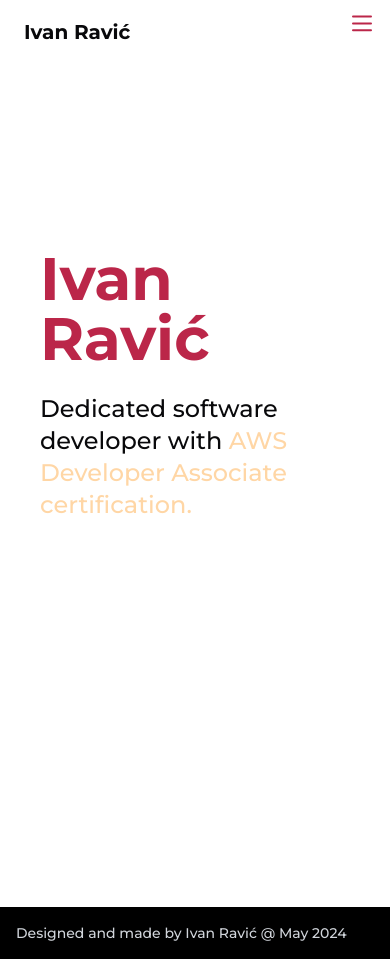
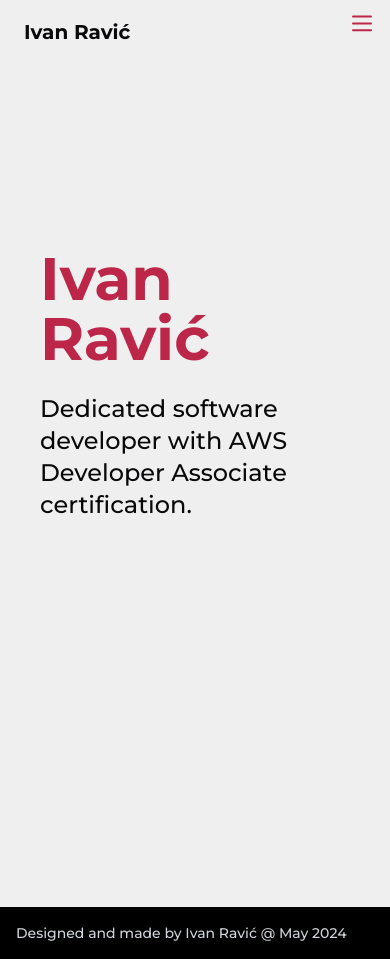
Before and after one commit to IvanRavic88/portfolio_nextjs_docker, a Next.js app: page / in a window 390 px wide. Built offline with nearby package versions, Linux system fonts and the light colour scheme.

Commit message:
Fix theme-related bugs and improve mobile header layout

```diff
--- a/src/app/globals.css
+++ b/src/app/globals.css
@@ -4,7 +4,7 @@
 
 @layer base {
   :root {
-    --background: 0 0% 100%;
+    --background: 239 1% 93.7%;
     --foreground: 240 10% 3.9%;
 
     --card: 0 0% 100%;
@@ -36,7 +36,7 @@
   }
 
   .dark {
-    --background: 180 15% 7.84%;
+    --background: 180 8% 7%;
     --foreground: 0 0% 98%;
 
     --card: 240 10% 3.9%;
--- a/src/app/layout.tsx
+++ b/src/app/layout.tsx
@@ -5,6 +5,7 @@ import { Providers } from "@/app/providers";
 import HeaderMobile from "../components/header-mobile";
 import Header from "@/components/Header";
 import Footer from "@/components/Footer";
+import ThemeSwitch from "@/components/ThemeSwitch";
 
 const montserrat_display = Montserrat({
   subsets: ["latin-ext"],
@@ -30,6 +31,7 @@ export default function RootLayout({
         <Providers>
           <Header />
           <HeaderMobile />
+
           {children}
           <Footer />
         </Providers>
--- a/src/app/page.tsx
+++ b/src/app/page.tsx
@@ -19,9 +19,7 @@ export default function Home() {
 
             <p className="text-2xl text-left max-w-xl">
               Dedicated software developer with{" "}
-              <span className="text-custom-yellow">
-                AWS Developer Associate certification.
-              </span>
+              <span className="">AWS Developer Associate certification.</span>
             </p>
           </motion.div>
         </section>
--- a/src/components/ThemeSwitch.tsx
+++ b/src/components/ThemeSwitch.tsx
@@ -1,3 +1,4 @@
+"use client";
 import { useState, useEffect } from "react";
 import { useTheme } from "next-themes";
 import { FiSun, FiMoon } from "react-icons/fi";
--- a/src/components/header-mobile.tsx
+++ b/src/components/header-mobile.tsx
@@ -1,6 +1,6 @@
 "use client";
 
-import React, { ReactNode, useEffect, useRef, useState } from "react";
+import React, { ReactNode, use, useEffect, useRef, useState } from "react";
 
 import Link from "next/link";
 import { usePathname } from "next/navigation";
@@ -9,8 +9,12 @@ import { SIDE_NAV_ITEMS } from "@/constants";
 import { SideNavItem } from "@/types";
 import { Icon } from "@iconify/react";
 import { motion, useCycle } from "framer-motion";
+import { useTheme } from "next-themes";
+import { set } from "react-hook-form";
+import ThemeSwitch from "./ThemeSwitch";
 
 type MenuItemWithSubMenuProps = {
+  icon?: JSX.Element;
   item: SideNavItem;
   toggleOpen: () => void;
 };
@@ -39,24 +43,39 @@ const HeaderMobile = () => {
   const containerRef = useRef(null);
   const { height } = useDimensions(containerRef);
   const [isOpen, toggleOpen] = useCycle(false, true);
+  const { theme } = useTheme();
+  const [mounted, setMounted] = useState(false);
+  useEffect(() => {
+    setMounted(true);
+  }, []);
+
+  const initialThemeClass = "bg-custom-dark";
+  const themeClass = theme === "dark" ? "bg-custom-light" : "bg-custom-dark";
+  const textThemeClass = mounted
+    ? theme === "dark"
+      ? "text-custom-dark"
+      : "text-custom-light"
+    : "text-custom-dark";
 
   return (
     <motion.nav
       initial={false}
       animate={isOpen ? "open" : "closed"}
       custom={height}
-      className={`fixed inset-0 z-50 w-full md:hidden ${
+      className={`fixed inset-0 z-50 w-full md:hidden  ${
         isOpen ? "" : "pointer-events-none"
       }`}
       ref={containerRef}
     >
       <motion.div
-        className="absolute inset-0 right-0 w-full bg-white"
+        className={`absolute inset-0 right-0 w-full ${
+          mounted ? themeClass : initialThemeClass
+        }`}
         variants={sidebar}
       />
       <motion.ul
         variants={variants}
-        className="absolute grid w-full gap-3 px-10 py-16 max-h-screen overflow-y-auto"
+        className={`absolute grid w-full gap-3 px-10 py-16 max-h-screen overflow-y-auto ${textThemeClass}`}
       >
         {SIDE_NAV_ITEMS.map((item, idx) => {
           const isLastItem = idx === SIDE_NAV_ITEMS.length - 1; // Check if it's the last item
@@ -64,9 +83,13 @@ const HeaderMobile = () => {
           return (
             <div key={idx}>
               {item.submenu ? (
-                <MenuItemWithSubMenu item={item} toggleOpen={toggleOpen} />
+                <MenuItemWithSubMenu
+                  icon={item.icon}
+                  item={item}
+                  toggleOpen={toggleOpen}
+                />
               ) : (
-                <MenuItem>
+                <MenuItem icon={item.icon}>
                   <Link
                     href={item.path}
                     onClick={() => toggleOpen()}
@@ -86,6 +109,9 @@ const HeaderMobile = () => {
             </div>
           );
         })}
+        <MenuItem className="mt-9 flex justify-end">
+          <ThemeSwitch />
+        </MenuItem>
       </motion.ul>
       <MenuToggle toggle={toggleOpen} />
     </motion.nav>
@@ -135,20 +161,24 @@ const Path = (props: any) => (
 );
 
 const MenuItem = ({
+  icon,
   className,
   children,
 }: {
   className?: string;
   children?: ReactNode;
+  icon?: JSX.Element;
 }) => {
   return (
     <motion.li variants={MenuItemVariants} className={className}>
+      {icon}
       {children}
     </motion.li>
   );
 };
 
 const MenuItemWithSubMenu: React.FC<MenuItemWithSubMenuProps> = ({
+  icon,
   item,
   toggleOpen,
 }) => {
@@ -158,6 +188,7 @@ const MenuItemWithSubMenu: React.FC<MenuItemWithSubMenuProps> = ({
   return (
     <>
       <MenuItem>
+        {icon}
         <button
           className="flex w-full text-2xl"
           onClick={() => setSubMenuOpen(!subMenuOpen)}
--- a/src/constants.tsx
+++ b/src/constants.tsx
@@ -11,7 +11,7 @@ export const SIDE_NAV_ITEMS: SideNavItem[] = [
   {
     title: "Projects",
     path: "/projects",
-    icon: <Icon icon="lucide:folder" width="24" height="24" />,
+    icon: <Icon icon="lucide:layers" width="24" height="24" />,
     submenu: true,
     subMenuItems: [
       {
@@ -31,7 +31,7 @@ export const SIDE_NAV_ITEMS: SideNavItem[] = [
   {
     title: "About",
     path: "/about",
-    icon: <Icon icon="lucide:info-circle" width="24" height="24" />,
+    icon: <Icon icon="lucide:info" width="24" height="24" />,
   },
   {
     title: "Contact",
@@ -41,7 +41,7 @@ export const SIDE_NAV_ITEMS: SideNavItem[] = [
   {
     title: "AWS Associate Certificate",
     path: "/AWS Certified Developer - Associate certificate.pdf",
-    icon: <Icon icon="logos:aws" width="24" height="24" />,
+    icon: <Icon icon="lucide:cloud" width="24" height="24" />,
     new_window: true,
   },
   {
```
Also changed, not shown: src/components/Header.tsx (+1 -7 lines).
